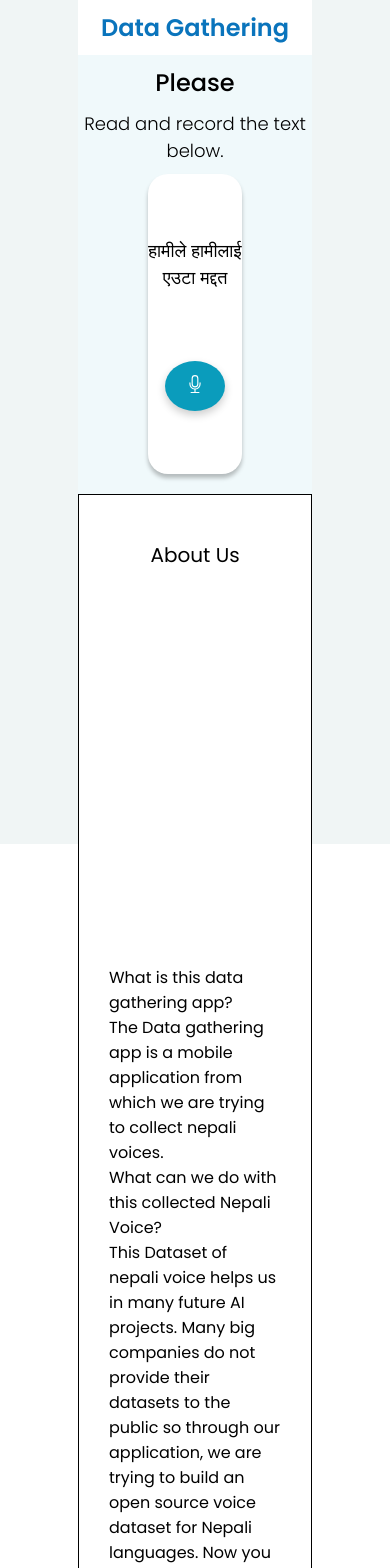
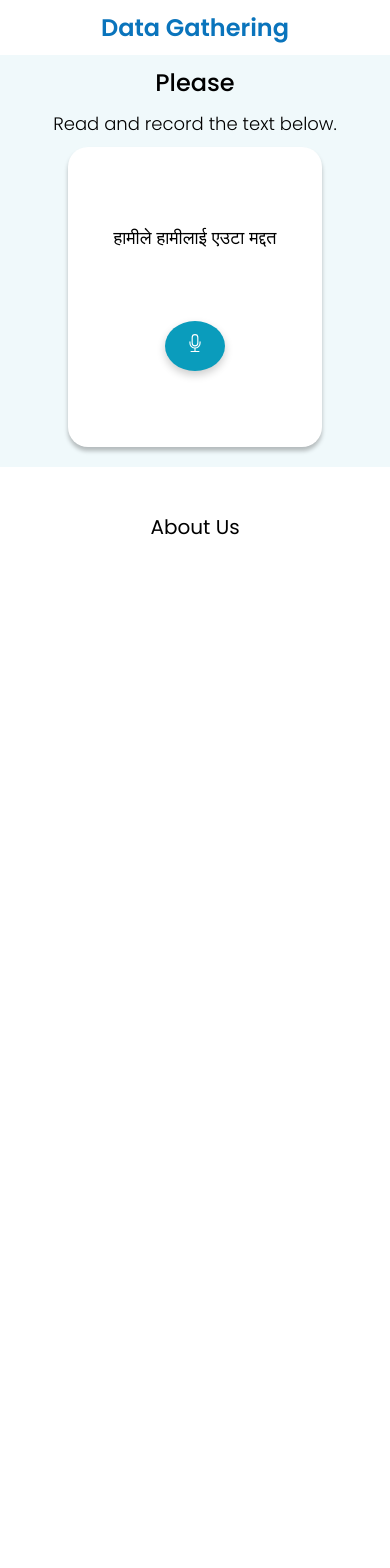
Before and after one commit to Sailesh75/Data-gathering-web, a React (Create React App) app: page / in a window 390 px wide. Shown: the top 1568 px of the page. After the commit the page ends 844 px from the top, so only its background shows below. Built offline with nearby package versions, Linux system fonts and the light colour scheme.

Commit message:
css responsive work done

```diff
--- a/src/component/LandingPage.jsx
+++ b/src/component/LandingPage.jsx
@@ -3,10 +3,8 @@ import './landingpage.scss'
 import { BsMic} from "react-icons/bs";
 import ReactPlayer from 'react-player';
 
-
 const LandingPage = () => {
   return (
-
         <div className="top">
             <div className="left">
                 {/* <p>Hellow</p> */}
@@ -17,8 +15,9 @@ const LandingPage = () => {
                     <h2 className='please'>Please</h2>
                     <p>Read and record the text below.</p>
                     <div className="card">
-                        <p className='textLabel'>हामीले  हामीलाई एउटा मद्दत</p>
+                        <p className='textLabel'>हामीले  हामीलाई एउटा मद्दत </p>
                         <button
+                        // style={{onClick? }}
                         onClick={()=>{console.log('clicked!!')}}
                         className='button'>
                             <BsMic/>
@@ -36,8 +35,9 @@ const LandingPage = () => {
                         }}>About Us</h3>
 
                     <ReactPlayer
-                    style={{paddingBottom:20}}
-                    width='70%'
+                    // style={{paddingBottom:20}}
+                    width='90%'
+                    className='video'
                     url='https://www.youtube.com/watch?v=LXb3EKWsInQ'/>
                     {/* <iframe src='https://www.youtube.com/watch?v=LXb3EKWsInQ'></iframe> */}
                     <p>What is this data gathering app?
@@ -54,12 +54,9 @@ const LandingPage = () => {
                     </p>
                 </div>
             </div>
-
             <div className="right">
-
             </div>
         </div>
-
   )
 }
 
--- a/src/component/landingpage.scss
+++ b/src/component/landingpage.scss
@@ -11,13 +11,24 @@
         flex:0.2;
         background-color: #f0f5f5;
         height:100vh;
+        //  @media (max-width:700px) {
+        // background-color: #0A74BC;
+        // background-color: #f0f5f5;
+        // flex: 0;
+        // }
+
         }
     .middle{
         flex: 0.6;
         background-color: rgb(255, 255, 255);
         height:100vh;
+        @media (max-width:1000px) {
 
+            position: fixed;
+            width:100vw;
+            overflow: scroll;
 
+        }
         h2{
             color: #0A74BC;
             font-weight: 600;
@@ -62,7 +73,11 @@
             flex-wrap: wrap;
             align-content: space-around;
 
+            @media(max-width:1000px){
+                width:65%;
+                overflow: scroll;
 
+            }
 
             .textLabel{
                 padding-bottom:70px;
@@ -79,6 +94,7 @@
                 color: #FFFFFF;
                 font-size:large;
 
+
             }
 
         }
@@ -90,12 +106,18 @@
             }
 
             .aboutUs{
-                border:solid black 1px;
+                // border:solid black 1px;
                 padding:30px;
                 display: flex;
                 flex-direction: column;
                 align-items: center;
                 justify-content: center;
+
+                .video{
+                    padding-bottom:20px;
+                    width:70vw;
+
+                }
         }
     }
 
```
